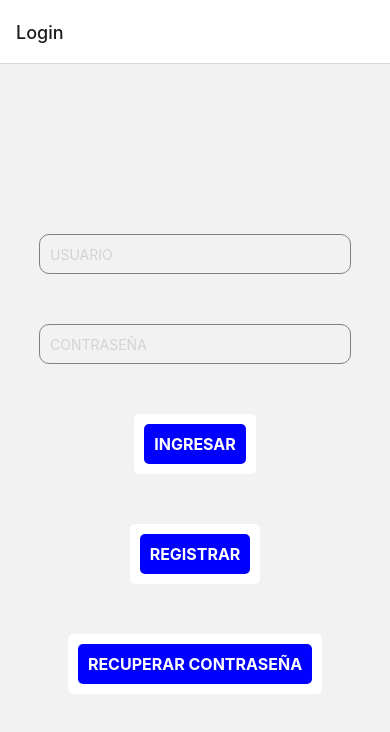
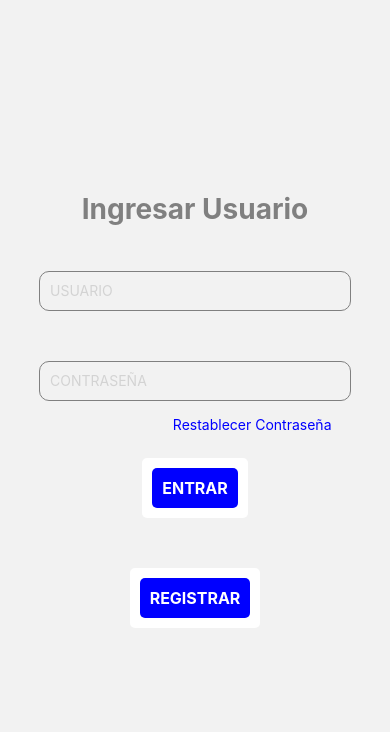
Before and after one commit to AlexKsas/Parners-bar-Solutions, a React Native app in the folder Aplicacion/Events_bar/: screen /Login in a window 390 px wide. Shown: the top 732 px of the page. Built offline with nearby package versions, Linux system fonts and the light colour scheme; what @react-native-firebase/app would draw is missing.

Commit message:
Configuracion de react natigation

```diff
--- a/Aplicacion/Events_bar/src/App.tsx
+++ b/Aplicacion/Events_bar/src/App.jsx
@@ -4,7 +4,7 @@ import Persona from './components/Register/Persona';
 import Establecimiento from './components/Register/Establecimiento';
 import Inicio from './components/Register/Inicio';
 import { NavigationContainer } from '@react-navigation/native';
-import { createStackNavigator } from '@react-navigation/stack';
+import {   createStackNavigator } from '@react-navigation/stack';
 import Home from './components/Home/Home';
 import Login from './components/Login/Login';
 import RestablecerContrasena from './components/RestablecerContrasena/RestablecerContrasena';
@@ -17,12 +17,12 @@ function App() {
   return (
     <NavigationContainer>
       <Stack.Navigator initialRouteName="Login">
-        <Stack.Screen name="Login" component={Login} />
-        <Stack.Screen name="InicioRegistrar" component={Inicio} />
-        <Stack.Screen name="RegistrarUsuario" component={Persona} />
-        <Stack.Screen name="RegistrarEstablecimiento" component={Establecimiento} />
-        <Stack.Screen name="Inicio" component={Home} />
-        <Stack.Screen name="RestablecerContrasena" component={RestablecerContrasena} />
+        <Stack.Screen name="Login" component={Login} options={{headerShown:false}} />
+        <Stack.Screen name="InicioRegistrar" component={Inicio} options={{headerShown:false}} />
+        <Stack.Screen name="RegistrarUsuario" component={Persona} options={{headerTitle:"Persona"}} />
+        <Stack.Screen name="RegistrarEstablecimiento" component={Establecimiento} options={{headerTitle:"Establecimiento"}} />
+        <Stack.Screen name="Inicio" component={Home} options={{headerShown:false}} />
+        <Stack.Screen name="RestablecerContrasena" component={RestablecerContrasena} options={{headerTitle:"Restablecer Contraseña"}} />
       </Stack.Navigator>
     </NavigationContainer>
   );
--- a/Aplicacion/Events_bar/src/components/Login/Login.jsx
+++ b/Aplicacion/Events_bar/src/components/Login/Login.jsx
@@ -10,25 +10,41 @@ function Login (){
     return(
         <View style={Desing.inicio}>
 
-            <Text style={Desing.text}></Text>
+            <Text style={[Desing.text, styles.title]}>Ingresar Usuario</Text>
+                <TextInput placeholderTextColor={"lightgray"} placeholder="USUARIO" style={Desing.input} underlineColorAndroid="transparent"/>
+                <TextInput placeholderTextColor={"lightgray"} placeholder="CONTRASEÑA" style={Desing.input}
+                secureTextEntry={true} underlineColorAndroid="transparent" />
+            <View style={[styles.viewRestablecer]}>
+                <TouchableOpacity onPress={() => navigation.navigate("RestablecerContrasena")}>
+                    <Text style={styles.textRestablecer}>Restablecer Contraseña</Text>
+                </TouchableOpacity>
+            </View>
 
-            <TextInput placeholderTextColor={"lightgray"} placeholder="USUARIO" style={Desing.input}></TextInput>
-            <TextInput placeholderTextColor={"lightgray"} placeholder="CONTRASEÑA" style={Desing.input}></TextInput>
 
             <TouchableOpacity style={Desing.button} onPress={() => navigation.navigate('Inicio')}>
-                <Text style={Desing.buttonText}>Ingresar</Text>
+                <Text style={Desing.buttonText}>Entrar</Text>
             </TouchableOpacity>
 
-            <TouchableOpacity style={Desing.button} onPress={() => navigation.navigate("Persona")}>
+            <TouchableOpacity style={Desing.button} onPress={() => navigation.navigate("InicioRegistrar")}>
                 <Text style={Desing.buttonText}>Registrar</Text>
             </TouchableOpacity>
 
-            <TouchableOpacity style={Desing.button} onPress={() => navigation.navigate("RestablecerContrasena")} >
-                <Text style={Desing.buttonText}>Recuperar Contraseña</Text>
-            </TouchableOpacity>
 
         </View>
     )
 }
+const styles = StyleSheet.create({
+    title:{
+        color:'gray'
+    },
+    textRestablecer:{
+        color:'blue',
+        textAlign:'right'
+    },
+    viewRestablecer:{
+        width:'70%',
+        marginTop:-10
+    }
 
+})
 export default Login
--- a/Aplicacion/Events_bar/src/components/RestablecerContrasena/RestablecerContrasena.jsx
+++ b/Aplicacion/Events_bar/src/components/RestablecerContrasena/RestablecerContrasena.jsx
@@ -42,6 +42,7 @@ function RestablecerContrasena() {
         <TextInput
           style={styles.input}
           placeholder="Correo Electrónico"
+          placeholderTextColor={'gray'}
           value={email}
           onChangeText={text => setEmail(text)}
         />
@@ -63,6 +64,7 @@ function RestablecerContrasena() {
       fontSize: 24,
       fontWeight: 'bold',
       marginBottom: 20,
+      color:'gray'
     },
     input: {
       width: '80%',
```
Also changed, not shown: Aplicacion/Events_bar/src/components/Diseno/Desing.jsx (renamed from Aplicacion/Events_bar/src/components/Diseno/Desing.js).
